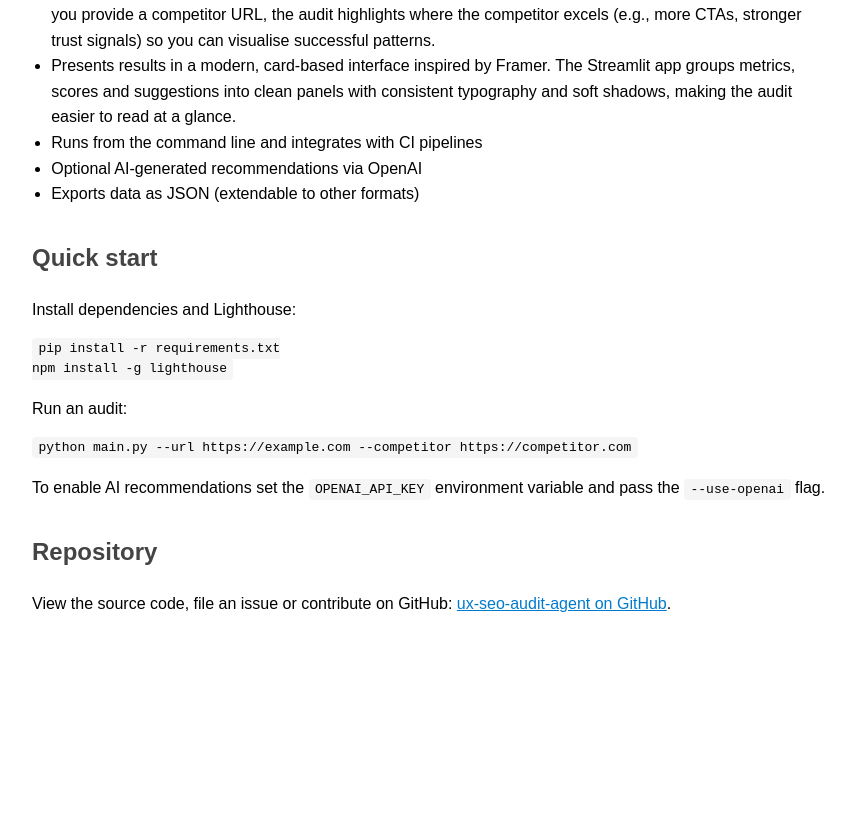
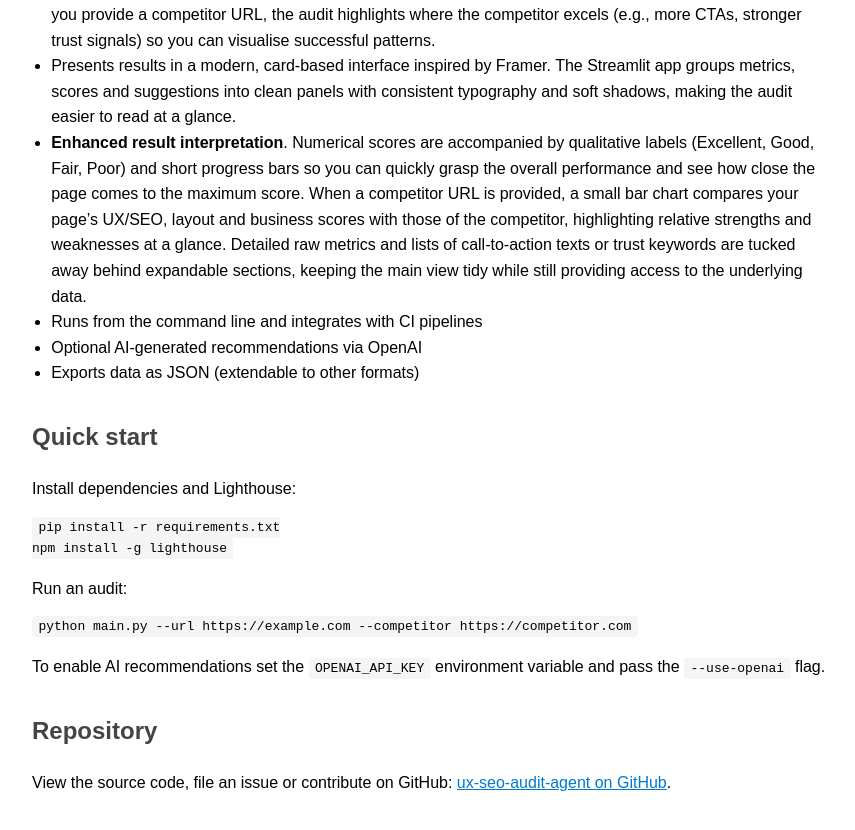
Before and after one commit to peterbono/ux-seo-audit-agent, a plain HTML site: page docs/index.html in a window 1280 px wide. Shown: the part 1264-2094 px from the top of the page, without its empty margins (0-855 px from the left). Before the commit the page ends 1928 px from the top, so only its background shows below. Drawn offline with Linux system fonts and the light colour scheme.

Commit message:
Update docs/index.html to reflect improved presentation with score progress bars and comparison chart

```diff
--- a/docs/index.html
+++ b/docs/index.html
@@ -132,6 +132,19 @@
         suggestions into clean panels with consistent typography and soft
         shadows, making the audit easier to read at a glance.
       </li>
+      <li>
+        <strong>Enhanced result interpretation</strong>.  Numerical scores are accompanied by
+        qualitative labels (Excellent, Good, Fair, Poor) and short
+        progress bars so you can quickly grasp the overall performance and
+        see how close the page comes to the maximum score.  When a
+        competitor URL is provided, a small bar chart compares your
+        page’s UX/SEO, layout and business scores with those of the
+        competitor, highlighting relative strengths and weaknesses at a
+        glance.  Detailed raw metrics and lists of call‑to‑action texts or
+        trust keywords are tucked away behind expandable sections,
+        keeping the main view tidy while still providing access to the
+        underlying data.
+      </li>
       <li>Runs from the command line and integrates with CI pipelines</li>
       <li>Optional AI‑generated recommendations via OpenAI</li>
       <li>Exports data as JSON (extendable to other formats)</li>
```
